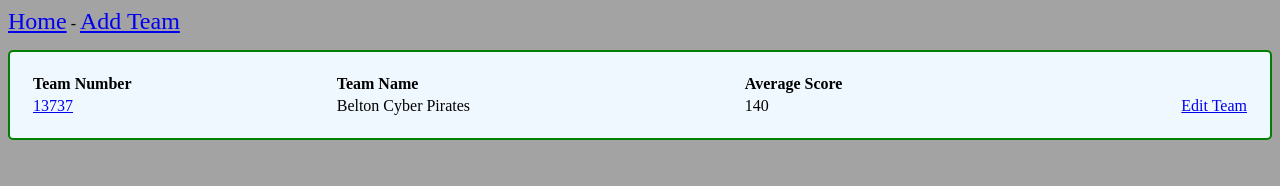
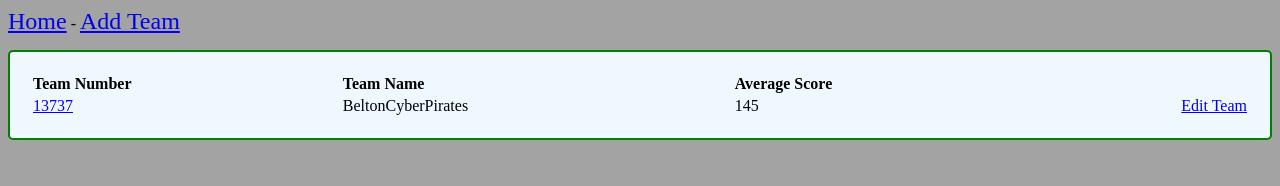
Before and after one commit to Oshawhaat/TSA-App-2024, an Angular app: page / in a window 1280 px wide. Shown: the top 186 px of the page. Built offline with nearby package versions, Linux system fonts and the light colour scheme.

Commit message:
use team from teams file

```diff
--- a/src/app/team-repo.service.ts
+++ b/src/app/team-repo.service.ts
@@ -1,5 +1,6 @@
 import { Injectable } from '@angular/core';
 import { Team } from './team';
+import { CyberPirates13737 } from './teams'
 
 @Injectable({
   providedIn: 'root'
@@ -9,7 +10,7 @@ export class TeamRepoService {
   readonly localStorageKey: string = 'teams';
 
   teams: Team[] = [
-    { number: 13737, name: 'Belton Cyber Pirates', autoScore: 45, teleOpScore: 60, endGameScore: 35, averageScore: 140, canHang: true },
+    CyberPirates13737,
   ];
 
   constructor() {
```
